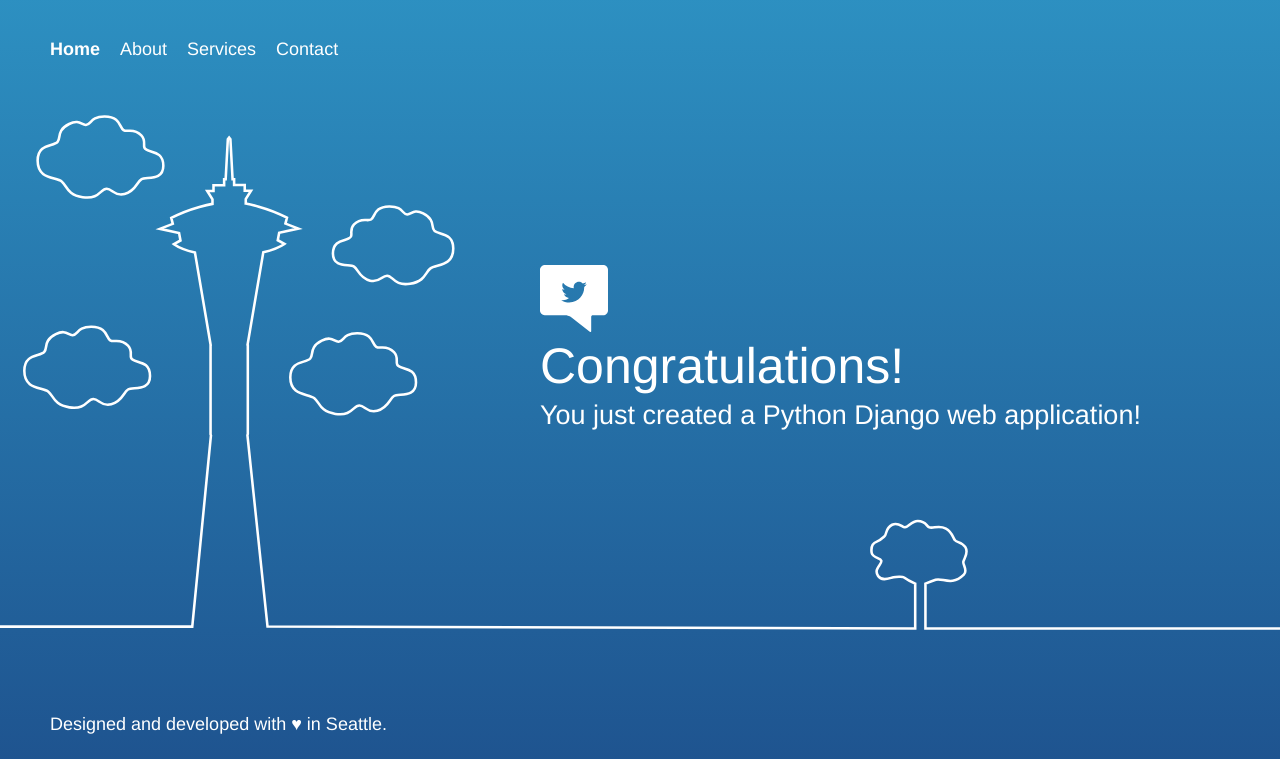
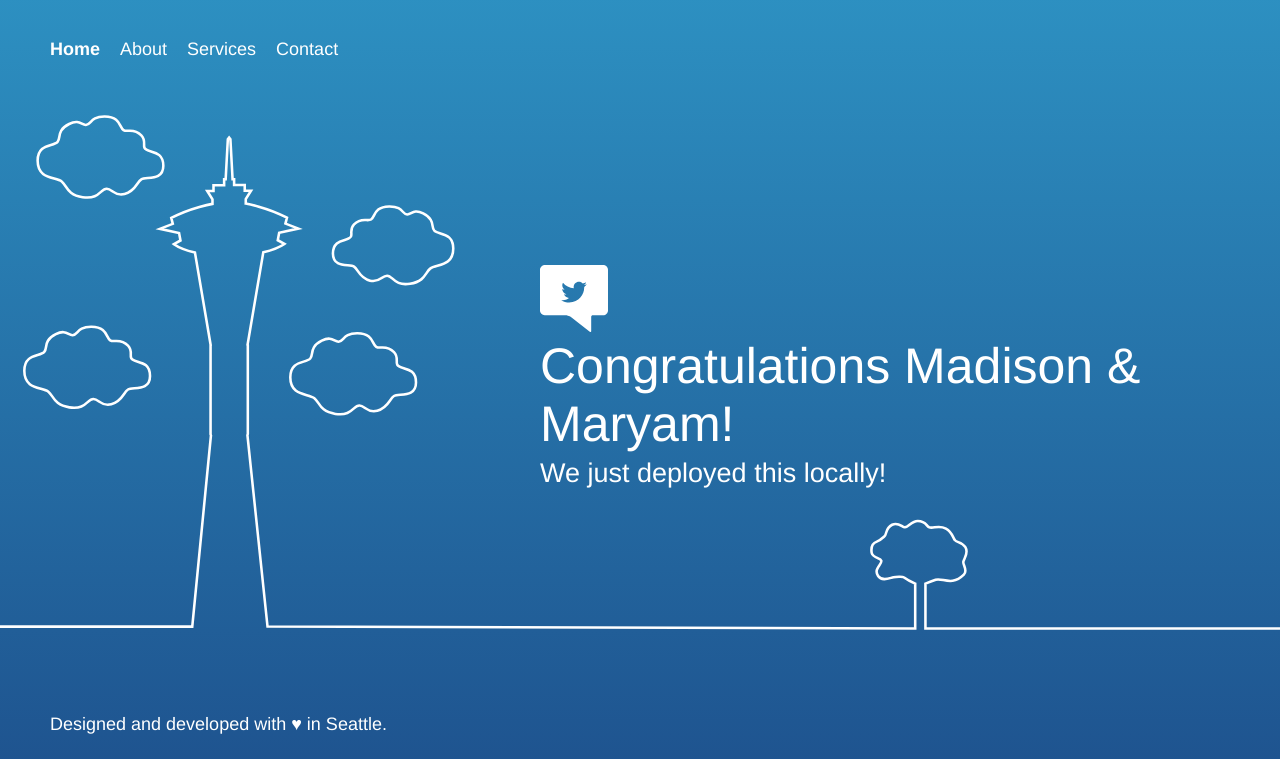
Before and after one commit to dang32/django-pariveda-rampup, a Django app: template helloworld/templates/index.html in a window 1280 px wide. Shown: the part 16-775 px from the top of the page. Run offline with Django 3.2, Linux system fonts and the light colour scheme; the template is opened without the code that fills it, so the values that code supplies are empty.

Commit message:
Update HTML page with accurate text

```diff
--- a/helloworld/templates/index.html
+++ b/helloworld/templates/index.html
@@ -58,8 +58,8 @@
         <div class="message">
             <a class="twitter-link" href="http://twitter.com/home/?status=I%20created%20a%20project%20with%20AWS%20CodeStar!%20%23AWS%20%23AWSCodeStar%20https%3A%2F%2Faws.amazon.com%2Fcodestar"><img src="{% static "helloworld/img/tweet.svg" %}" /></a>
             <div class="text">
-                <h1>Congratulations!</h1>
-                <h2>You just created a Python Django web application!</h2>
+                <h1>Congratulations Madison & Maryam!</h1>
+                <h2>We just deployed this locally!</h2>
             </div>
         </div>
     </div>
```
